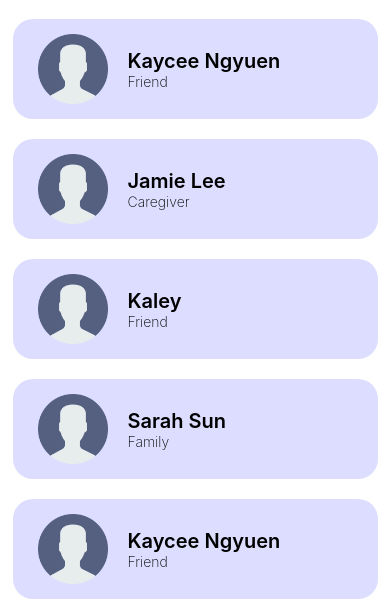
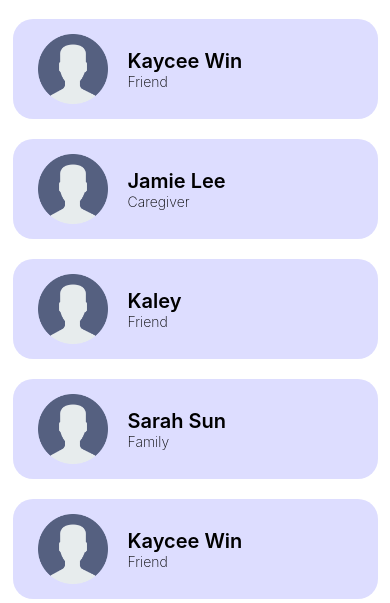
Before and after one commit to Pureum309/OHANA, a React Native app: screen / in a window 390 px wide. Shown: the part 218-821 px from the top of the page. Built offline with nearby package versions, Linux system fonts and the light colour scheme.

Commit message:
changed name

```diff
--- a/comps/Network_User/data.js
+++ b/comps/Network_User/data.js
@@ -4,7 +4,7 @@ export const user_txts = [
         rel: "Family"
     },
     {
-        name: "Kaycee Ngyuen",
+        name: "Kaycee Win",
         rel: "Friend"
     },
     {
```
